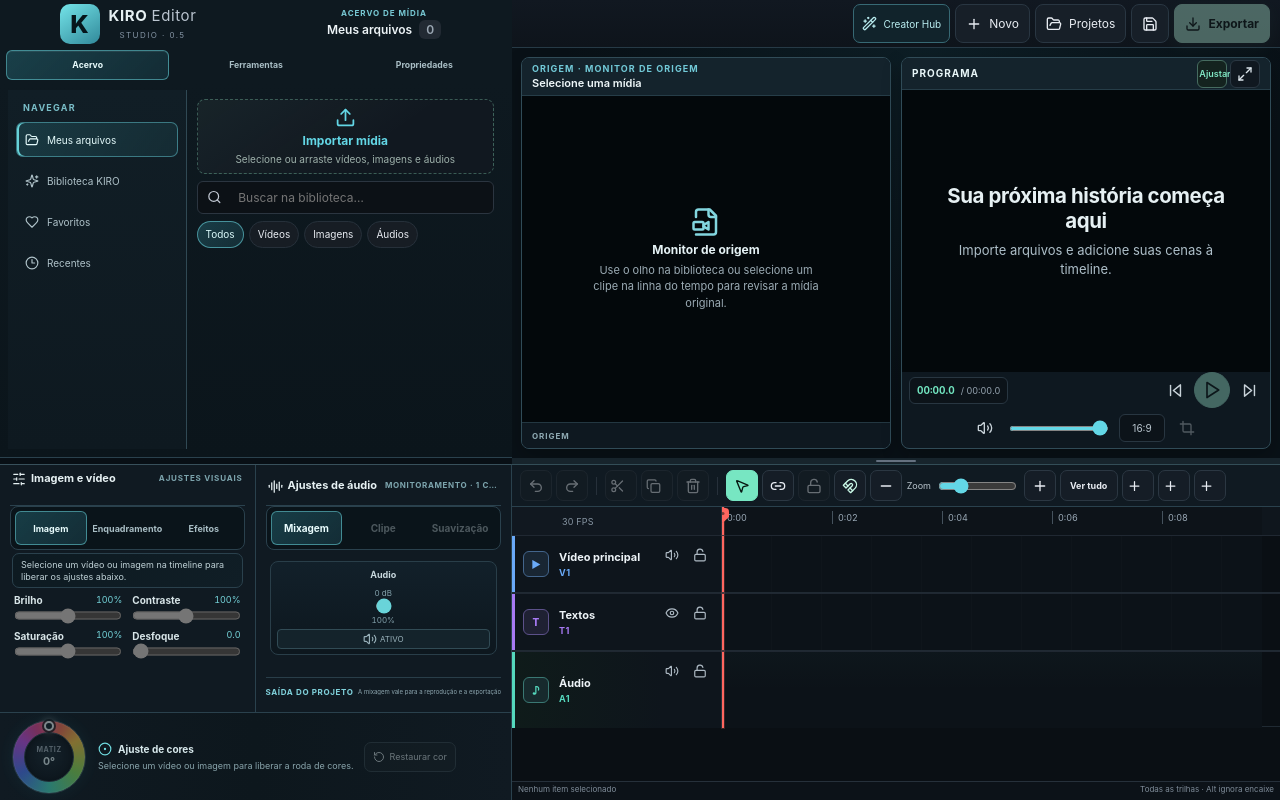
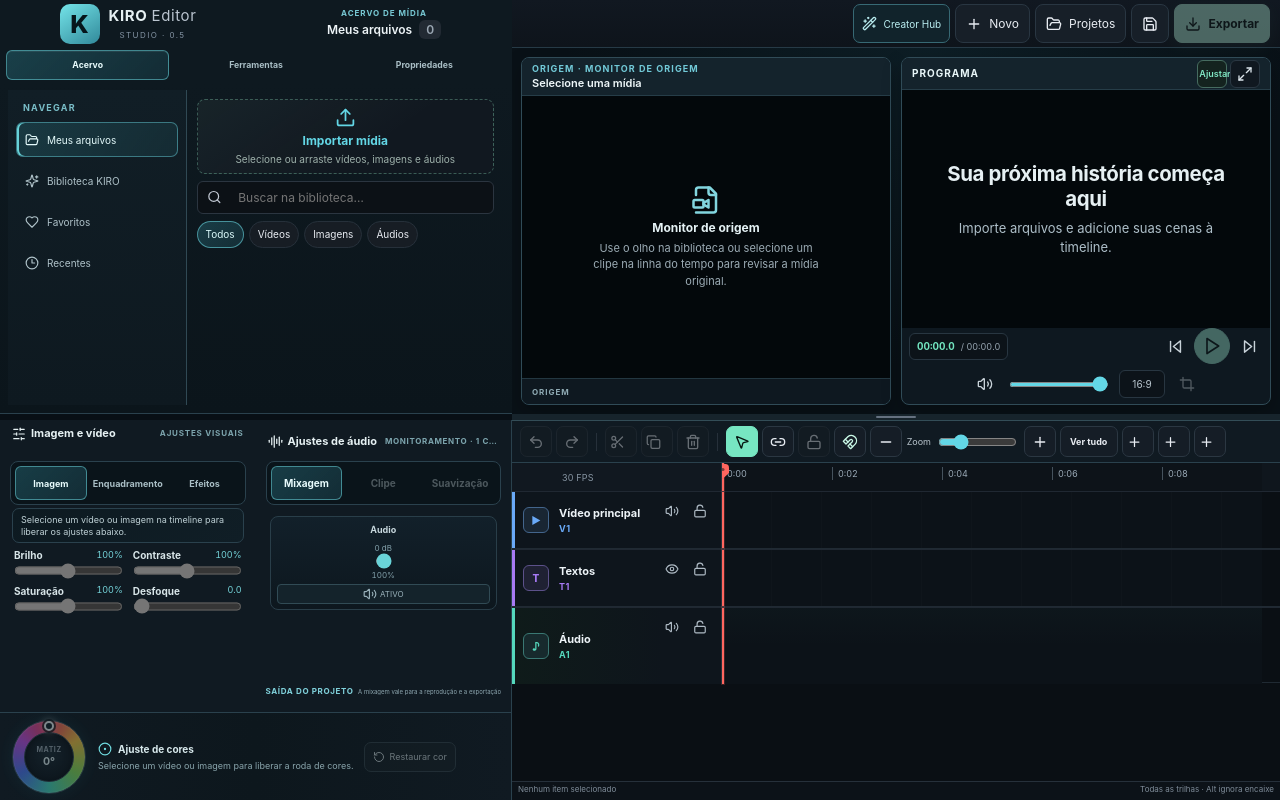
Before and after one commit to kiroaventureiro/kiro-editor, a React (Vite) app: page / in a window 1280 px wide. Built offline with nearby package versions, Linux system fonts and the light colour scheme.

Commit message:
Remove adjustment dividers and raise lower workspace

```diff
--- a/src/styles/desktop-program-monitor-v4.css
+++ b/src/styles/desktop-program-monitor-v4.css
@@ -1444,3 +1444,27 @@
     border-radius: 0 !important;
   }
 }
+
+
+/* Painéis inferiores maiores no desktop e sem linhas divisórias entre imagem e áudio. */
+@media (min-width: 851px) {
+  :root { --ref-dock-height: clamp(320px, 50dvh, 380px); }
+
+  .workspace-control-dock {
+    border-top: 0 !important;
+  }
+
+  .workspace-control-dock > .workspace-dock-image,
+  .workspace-control-dock > .workspace-dock-audio {
+    border-right: 0 !important;
+  }
+
+  .workspace-control-dock > .workspace-dock-image .dock-panel-heading,
+  .workspace-control-dock > .workspace-dock-audio .dock-panel-heading {
+    border-bottom: 0 !important;
+  }
+
+  .workspace-control-dock > .workspace-dock-audio .mixer-master {
+    border-top: 0 !important;
+  }
+}
```
